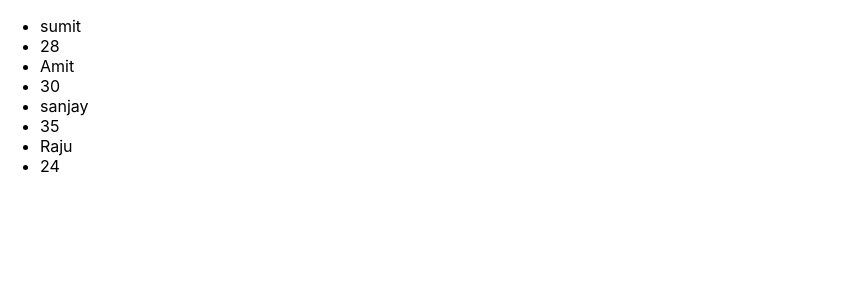
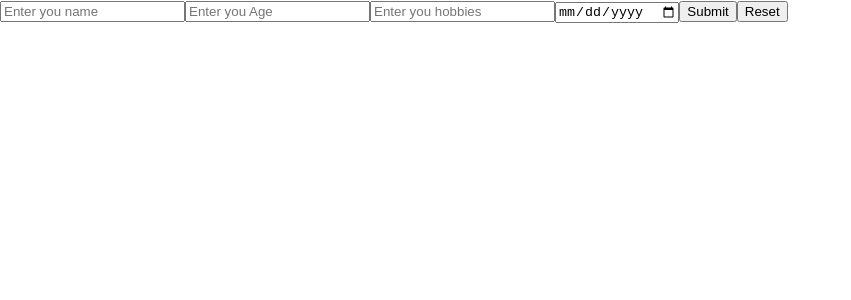
Before and after one commit to j4sumit/reacttopics, a React (Create React App) app: page / in a window 1280 px wide. Shown: the top 300 px of the page, without its empty margins (0-851 px from the left). Built offline with nearby package versions, Linux system fonts and the light colour scheme.

Commit message:
Form in reacct

```diff
--- a/src/App.js
+++ b/src/App.js
@@ -1,36 +1,47 @@
-import React from 'react'
+import React, { useState } from 'react'
 
 const App = () => {
-  const details =[
-  {
-    Name: "sumit",
-    Age : 28,
-  },
- {
-   Name:"Amit",
-   Age : 30,
- },
- {
-   Name:"sanjay",
-   Age: 35
- },
- {
-   Name:"Raju",
-   Age: 24,
- }
-]
+  const[objdata, setObjdata]= useState({});
+  const getInputs =(value,name)=>{
+    // console.log({[name] : value});
+    let data= {[name] : value};
+    setObjdata({...objdata, ...data});
+  };
+
+  const submit =(event)=>{
+    event.preventDefault();
+    console.log(objdata);
+  }
+console.log(objdata);
   return (
+    <form onSubmit={submit}>
     <div>
-    <ul>
-    {details.map((data,index) => {
-return (
-<div key={index}>
-<li>{data.Name} </li>
-<li>{data.Age}</li>
-</div>
-    )})}
-    </ul>
+
+      <input placeholder='Enter you name'
+      name='name'
+      type="text"
+       onChange={(event)=> getInputs(event.target.value, event.target.name)}
+       />
+
+      <input placeholder='Enter you Age'
+      name='age'
+      type="number"
+      onChange={(event)=> getInputs(event.target.value, event.target.name)}
+      />
+      <input placeholder='Enter you hobbies'
+      name='hobbies'
+      type="text"
+      onChange={(event)=> getInputs(event.target.value, event.target.name)}
+      />
+      <input placeholder='Enter a date'
+      name='date'
+      type="date"
+      onChange={(event)=> getInputs(event.target.value, event.target.name)}
+      />
+      <button type='submit'>Submit</button>
+      <button type='reset'>Reset</button>
     </div>
+    </form>
   )
 }
 
```
